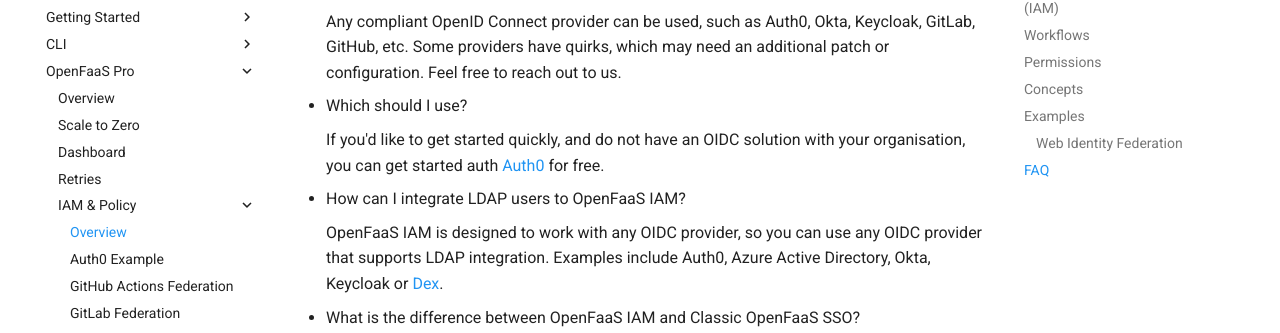
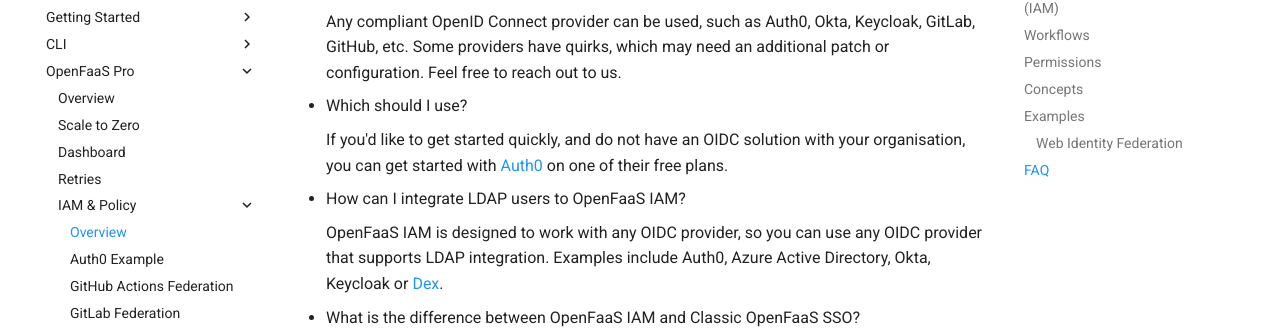
Before and after one commit to openfaas/docs, an MkDocs documentation site: the page built from docs/openfaas-pro/iam/overview.md, in a window 1280 px wide and 900 px high, scrolled down 2496 px. Shown: the part 130-463 px from the top of the window. Built offline with MkDocs 1.6.1 and Material for MkDocs 9.7.7, drawn with Linux system fonts in a browser that asks for light colours; comment, search, counter and statistics services are not loaded.

Commit message:
Fix typo in IAM overview
Thank you to @aidansteele

Signed-off-by: Alex Ellis (OpenFaaS Ltd) <alexellis2@gmail.com>

```diff
--- a/docs/openfaas-pro/iam/overview.md
+++ b/docs/openfaas-pro/iam/overview.md
@@ -91,7 +91,7 @@ Web Identity Federation allows you to build a trust relationship with an externa
 
 * Which should I use?
 
-    If you'd like to get started quickly, and do not have an OIDC solution with your organisation, you can get started auth [Auth0](https://auth0.com/) for free.
+    If you'd like to get started quickly, and do not have an OIDC solution with your organisation, you can get started with [Auth0](https://auth0.com/) on one of their free plans.
 
 * How can I integrate LDAP users to OpenFaaS IAM?
 
```
